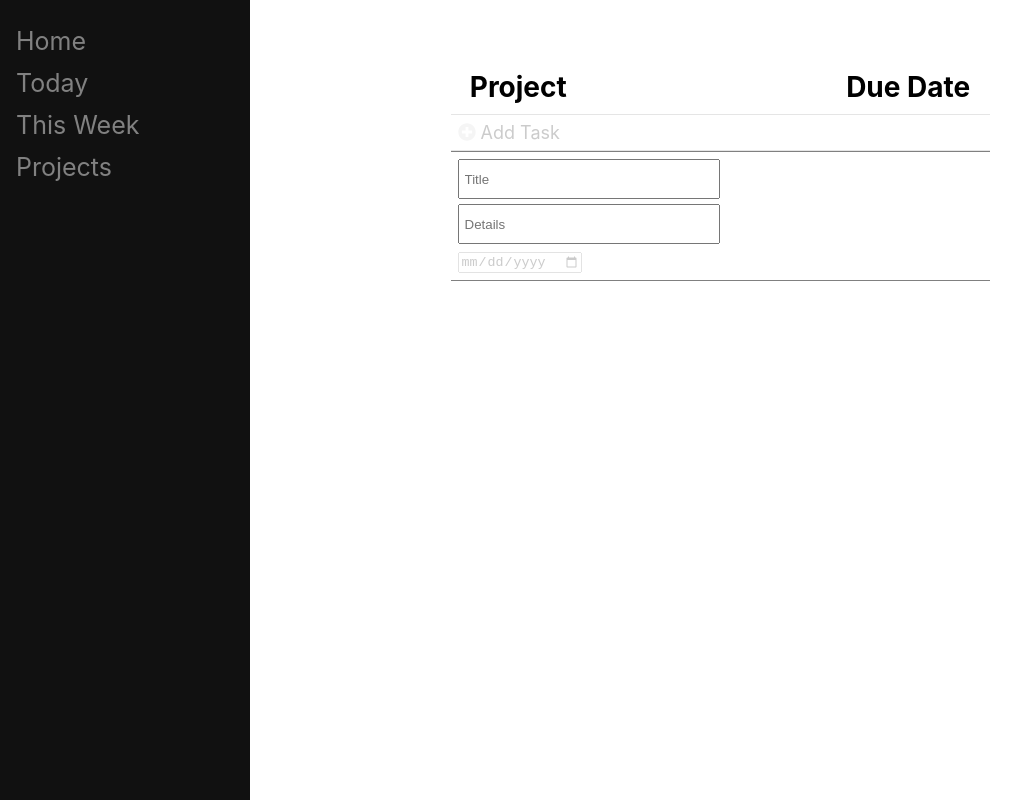
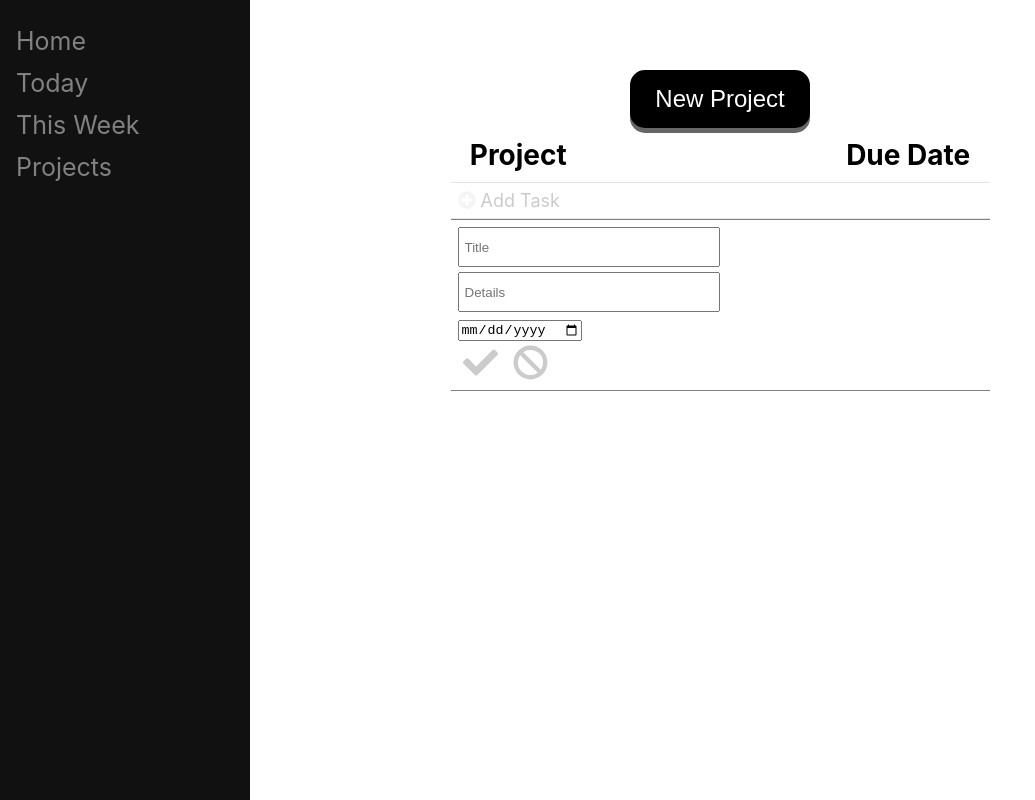
Before and after one commit to mosesakor/Todo-List, a website built with webpack: page dist/index.html in a window 1280 px wide. Both pictures are taken after a click on the item "Add Task". Shown: the whole page, without its empty margins (0-1035 px from the left). Built offline with nearby package versions, Linux system fonts and the light colour scheme; files whose address does not match are found by name.

Commit message:
set up new project button

```diff
--- a/src/index.js
+++ b/src/index.js
@@ -4,13 +4,37 @@ import '@fortawesome/fontawesome-free/js/fontawesome'
 import '@fortawesome/fontawesome-free/js/solid'
 import '@fortawesome/fontawesome-free/js/regular'
 
-const createTodoObject = (title, description, date) => {
+const createTodoObject = () => {
 
+  const getUserInput = () => {
+    return Object.values(Array.from(document.querySelectorAll('input')).reduce((a, input) => ({...a, [input.id]: input.value}), {}))
+  };
+
+  const userInput = getUserInput;
+
+  const todoObject = (title, details, date) => {
+
+  }
+
+};
+
+const project = () => {
+  const projects = {}
+
+  projects["Default Project"] = "la"
 }
 
+
+
 const Dom = () => {
-  const newTask = document.getElementById('newTask');
-  newTask.onclick = openForm();
+
+  const openBtn = document.getElementById("openBtn");
+  const closeBtn = document.getElementById("closeBtn");
+  const addTask = document.getElementById("addTask");
+
+  openBtn.onclick = openForm;
+  closeBtn.onclick = closeForm;
+  addTask.onclick;
 
   function openForm() {
     document.getElementById("myForm").style.display = "block";
@@ -23,4 +47,9 @@ const Dom = () => {
   function resetForm() {
     document.getElementById("form").reset()
   };
+
+  return {}
 }
+
+Dom();
+getUserInput.input();
--- a/src/style.css
+++ b/src/style.css
@@ -67,6 +67,30 @@ img {
   padding: 0px 10px;
 }
 
+.newProject {
+  text-align: center;
+}
+
+#newButton {
+  margin-bottom: 10px;
+  padding: 15px 25px;
+  font-size: 24px;
+  text-align: center;
+  cursor: pointer;
+  outline: none;
+  color: #fff;
+  background-color: black;
+  border: none;
+  border-radius: 15px;
+  box-shadow: 0 5px #666;
+}
+
+#newButton:hover {background-color: black}
+
+#newButton:active {
+  transform: translateY(4px);
+}
+
 .tasks {
   width: 70%;
   margin: auto;
@@ -96,19 +120,35 @@ ul :nth-last-child(2) {
   opacity: 0.2;
 }
 
+
 li:hover {
   opacity: 1;
 }
 
-b {
-  float: left;
+form {
+  display: none;
 }
 
-input:not(#date) {
+form span {
+  font-size: 35px;
+  font-weight: 100;
+  margin: 5px;
+  opacity: 0.2;
+}
+
+form span:hover {
+  opacity: 1;
+}
+
+form input:not(#date) {
   width: 50%;
   height: 40px;
   margin-bottom: 5px;
   padding: 5px;
+}
+
+#hide {
+  display: none;
 }
 
 
```
Also changed, not shown: dist/bundle.js, dist/index.html.
